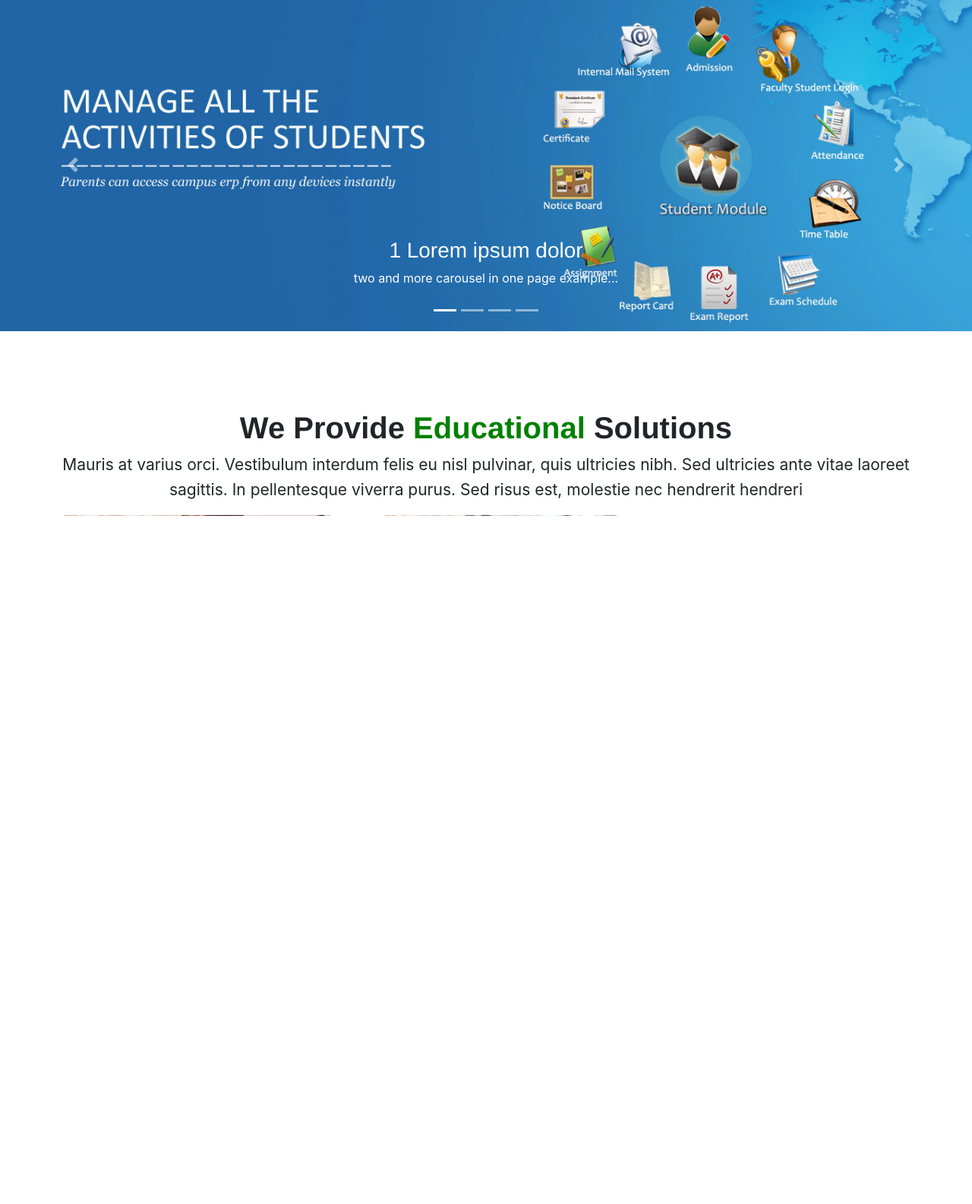
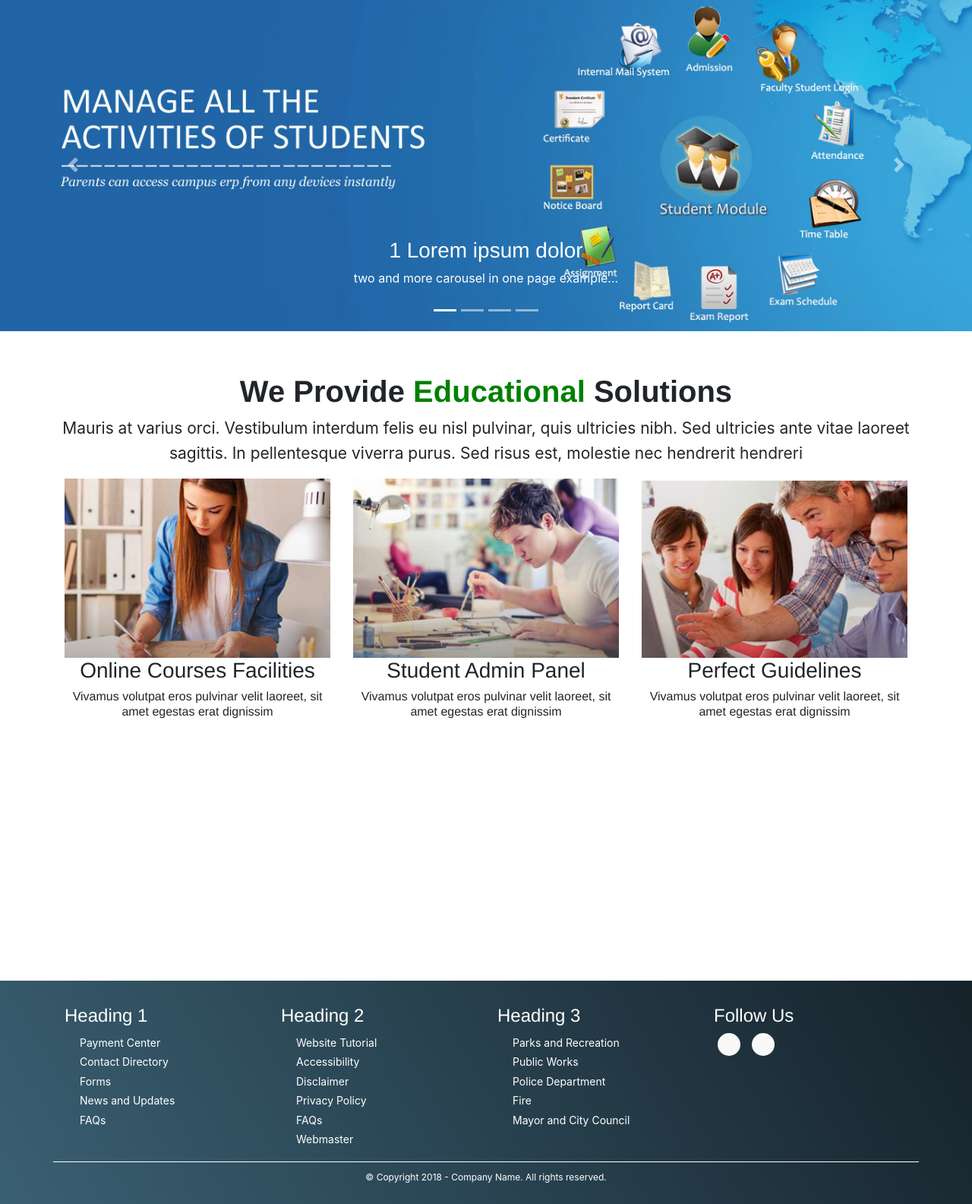
Before and after one commit to sirajhassni/School-M, a PHP site: page / in a window 1280 px wide. Shown: the part 121-1706 px from the top of the page at 76% size. Before the commit the page ends 800 px from the top, so only its background shows below. Run offline with PHP 8.4, Linux system fonts and the light colour scheme; some libraries are stand-ins or nearby versions.

Commit message:
Footer Completed

```diff
--- a/includes/footer.php
+++ b/includes/footer.php
@@ -1,5 +1,70 @@
  <?php include_once 'includes/js-links.php'; ?>
+ <footer class="mainfooter" role="contentinfo">
+  <div class="footer-middle">
+  <div class="container">
+    <div class="row">
+      <div class="col-md-3 col-sm-6">
+        <!--Column1-->
+        <div class="footer-pad">
+          <h4>Heading 1</h4>
+          <ul class="list-unstyled">
+            <li><a href="#"></a></li>
+            <li><a href="#">Payment Center</a></li>
+            <li><a href="#">Contact Directory</a></li>
+            <li><a href="#">Forms</a></li>
+            <li><a href="#">News and Updates</a></li>
+            <li><a href="#">FAQs</a></li>
+          </ul>
+        </div>
+      </div>
+      <div class="col-md-3 col-sm-6">
+        <!--Column1-->
+        <div class="footer-pad">
+          <h4>Heading 2</h4>
+          <ul class="list-unstyled">
+            <li><a href="#">Website Tutorial</a></li>
+            <li><a href="#">Accessibility</a></li>
+            <li><a href="#">Disclaimer</a></li>
+            <li><a href="#">Privacy Policy</a></li>
+            <li><a href="#">FAQs</a></li>
+            <li><a href="#">Webmaster</a></li>
+          </ul>
+        </div>
+      </div>
+      <div class="col-md-3 col-sm-6">
+        <!--Column1-->
+        <div class="footer-pad">
+          <h4>Heading 3</h4>
+          <ul class="list-unstyled">
+            <li><a href="#">Parks and Recreation</a></li>
+            <li><a href="#">Public Works</a></li>
+            <li><a href="#">Police Department</a></li>
+            <li><a href="#">Fire</a></li>
+            <li><a href="#">Mayor and City Council</a></li>
+            <li>
+              <a href="#"></a>
+            </li>
+          </ul>
+        </div>
+      </div>
+        <div class="col-md-3">
+            <h4>Follow Us</h4>
+            <ul class="social-network social-circle">
+             <li><a href="#" class="icoFacebook" title="Facebook"><i class="fa fa-facebook"></i></a></li>
+             <li><a href="#" class="icoLinkedin" title="Linkedin"><i class="fa fa-linkedin"></i></a></li>
+            </ul>
+        </div>
+    </div>
+    <div class="row">
+        <div class="col-md-12 copy">
+            <p class="text-center">&copy; Copyright 2018 - Company Name.  All rights reserved.</p>
+        </div>
+    </div>
 
+
+  </div>
+  </div>
+</footer>
  </html>
 
  </body>
--- a/source/css/app.css
+++ b/source/css/app.css
@@ -9,8 +9,7 @@ body {
   /* background-color: aqua; */
   height: 700px;
   width: 100%;
-
-  position: absolute;
+  position: relative;
 }
 
 .heading {
@@ -157,3 +156,119 @@ body {
   align-items: center;
   justify-content: space-between;
 }
+/* Footer Start */
+footer {
+  background: #16222A;
+  background: -webkit-linear-gradient(59deg, #3A6073, #16222A);
+  background: linear-gradient(59deg, #3A6073, #16222A);
+  color: white;
+  margin-top:100px;
+}
+
+footer a {
+  color: #fff;
+  font-size: 14px;
+  transition-duration: 0.2s;
+}
+
+footer a:hover {
+  color: #FA944B;
+  text-decoration: none;
+}
+
+.copy {
+  font-size: 12px;
+  padding: 10px;
+  border-top: 1px solid #FFFFFF;
+}
+
+.footer-middle {
+  padding-top: 2em;
+  color: white;
+}
+
+
+/* SOCİAL İCONS */
+
+/* footer social icons */
+
+ul.social-network {
+  list-style: none;
+  display: inline;
+  margin-left: 0 !important;
+  padding: 0;
+}
+
+ul.social-network li {
+  display: inline;
+  margin: 0 5px;
+}
+
+
+/* footer social icons */
+
+.social-network a.icoFacebook:hover {
+  background-color: #3B5998;
+}
+
+.social-network a.icoLinkedin:hover {
+  background-color: #007bb7;
+}
+
+.social-network a.icoFacebook:hover i,
+.social-network a.icoLinkedin:hover i {
+  color: #fff;
+}
+
+.social-network a.socialIcon:hover,
+.socialHoverClass {
+  color: #44BCDD;
+}
+
+.social-circle li a {
+  display: inline-block;
+  position: relative;
+  margin: 0 auto 0 auto;
+  -moz-border-radius: 50%;
+  -webkit-border-radius: 50%;
+  border-radius: 50%;
+  text-align: center;
+  width: 30px;
+  height: 30px;
+  font-size: 15px;
+}
+
+.social-circle li i {
+  margin: 0;
+  line-height: 30px;
+  text-align: center;
+}
+
+.social-circle li a:hover i,
+.triggeredHover {
+  -moz-transform: rotate(360deg);
+  -webkit-transform: rotate(360deg);
+  -ms--transform: rotate(360deg);
+  transform: rotate(360deg);
+  -webkit-transition: all 0.2s;
+  -moz-transition: all 0.2s;
+  -o-transition: all 0.2s;
+  -ms-transition: all 0.2s;
+  transition: all 0.2s;
+}
+
+.social-circle i {
+  color: #595959;
+  -webkit-transition: all 0.8s;
+  -moz-transition: all 0.8s;
+  -o-transition: all 0.8s;
+  -ms-transition: all 0.8s;
+  transition: all 0.8s;
+}
+
+.social-network a {
+  background-color: #F9F9F9;
+}
+
+
+/* Footer End */
```
